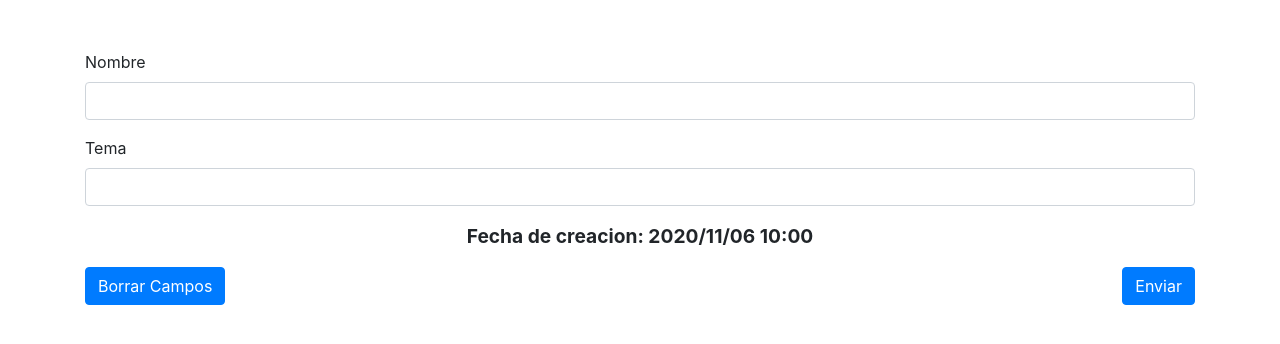
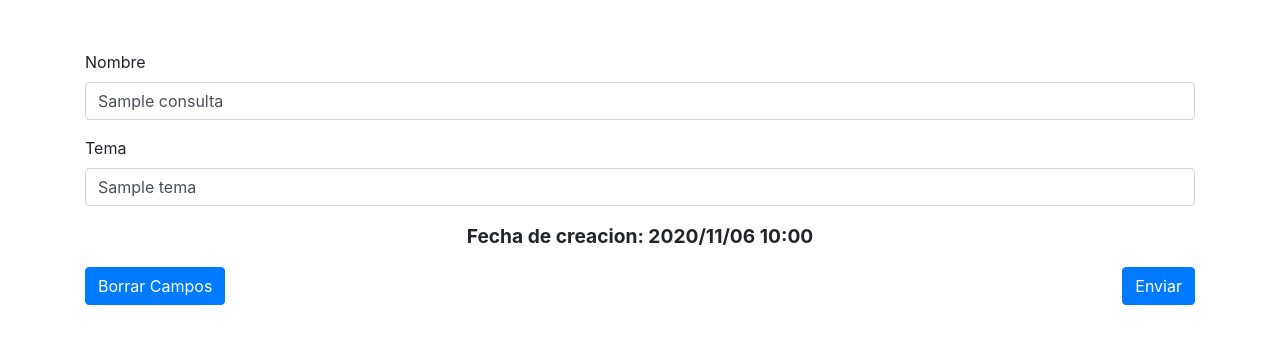
Before and after one commit to Nau-crc/CRUDo-EchoTeam, a PHP site: template src/Views/EditarConsulta.php in a window 1280 px wide. Shown: the part 154-498 px from the top of the page. Run offline with PHP 8.4, Linux system fonts and the light colour scheme; the template is opened without the code that fills it: most values are stand-ins (such as "Sample title", 1, 10 or a date in 2020).

Commit message:
funcion editar cita doneeee

```diff
--- a/src/Views/EditarConsulta.php
+++ b/src/Views/EditarConsulta.php
@@ -19,14 +19,14 @@
         </button>
     </header>
     <main class="container" id="main">
-        <form action='?action=update&id=<?php echo $data["consulta"]->$id ?>' method="post">
+        <form action='?action=update&id=<?php echo $data["consulta"]->id ?>' method="post">
             <div class="form-group">
                 <label for="name">Nombre</label>
-                <input required value='<?php echo $data["consulta"]->$name ?>' name="name" type="text" class="form-control"  aria-label="Name" aria-describedby="basic-addon1">
+                <input required value='<?php echo $data["consulta"]->name ?>' name="name" type="text" class="form-control"  aria-label="Name" aria-describedby="basic-addon1">
             </div>
             <div class="form-group">
                 <label name="tema">Tema</label>
-                <input required value='<?php echo $data["consulta"]->$name ?>' type="text" name="tema" class="form-control"  aria-label="tema de consulta" aria-describedby="basic-addon1">
+                <input required value='<?php echo $data["consulta"]->tema ?>' type="text" name="tema" class="form-control"  aria-label="tema de consulta" aria-describedby="basic-addon1">
 
             </div>
             <?php
--- a/src/Views/ListaConsultas.php
+++ b/src/Views/ListaConsultas.php
@@ -33,8 +33,10 @@
                   <td>{$consulta->fecha}</td>
                   <td>
                   <a href='?action=delete&id={$consulta->id}'>
-                  <button class= 'delete'>Delete</button></td>
-                  </a>
+                  <button class= 'btn btn-danger'>Delete</button></a>
+                  <a href='?action=edit&id={$consulta->id}'>
+                  <button class= 'btn btn-secondary'>Editar</button></a>
+                  </td>
                 </tr>
                 ";
         }
```
Also changed, not shown: src/Controllers/ConsultaController.php (+16 -3 lines), src/Models/Consulta.php (+12 -3 lines).
